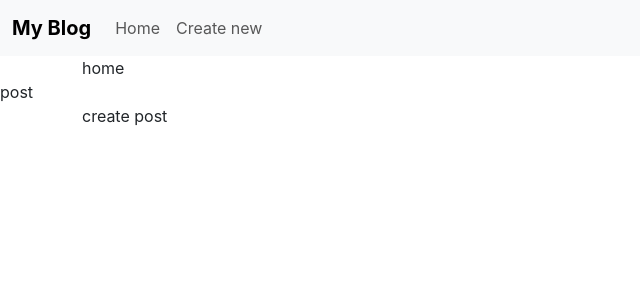
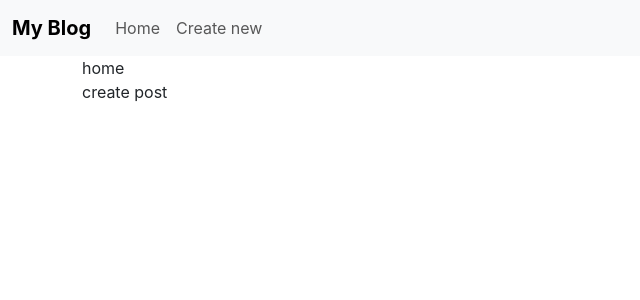
Before and after one commit to pragith98/simple-blog, a React (Create React App) app: page / in a window 1280 px wide. Shown: the top 300 px of the page, without its empty margins (0-640 px from the left). Built offline with nearby package versions, Linux system fonts and the light colour scheme; the HTML template or start-up script is replaced by a standard one.

Commit message:
remove imported post page

```diff
--- a/src/App.js
+++ b/src/App.js
@@ -1,7 +1,6 @@
 import React from "react";
 import Header from "./components/Header/Header";
 import Home from "./pages/Home";
-import Post from "./pages/Post";
 import CreatePost from "./pages/CreatePost";
 
 function App() {
@@ -9,7 +8,6 @@ function App() {
     <React.Fragment>
       <Header/>
       <Home/>
-      <Post/>
       <CreatePost/>
     </React.Fragment>
   );
```
